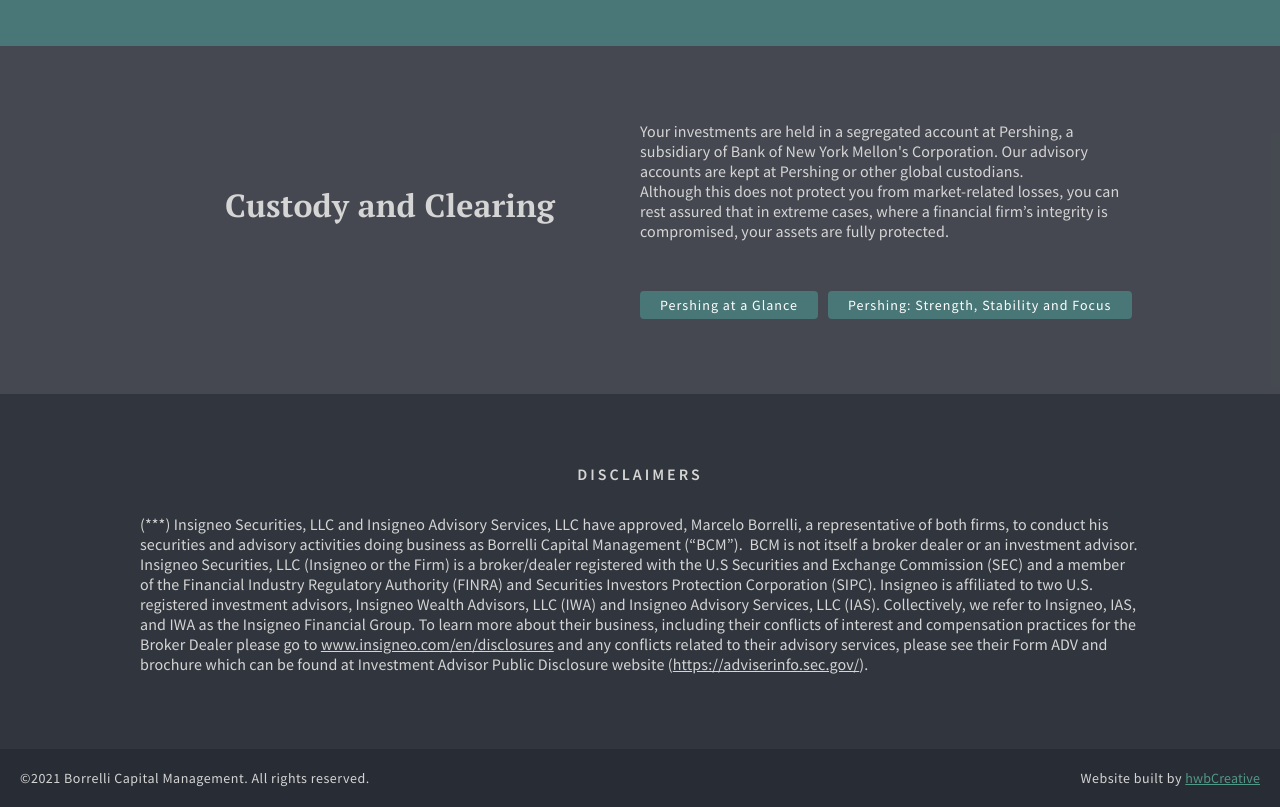
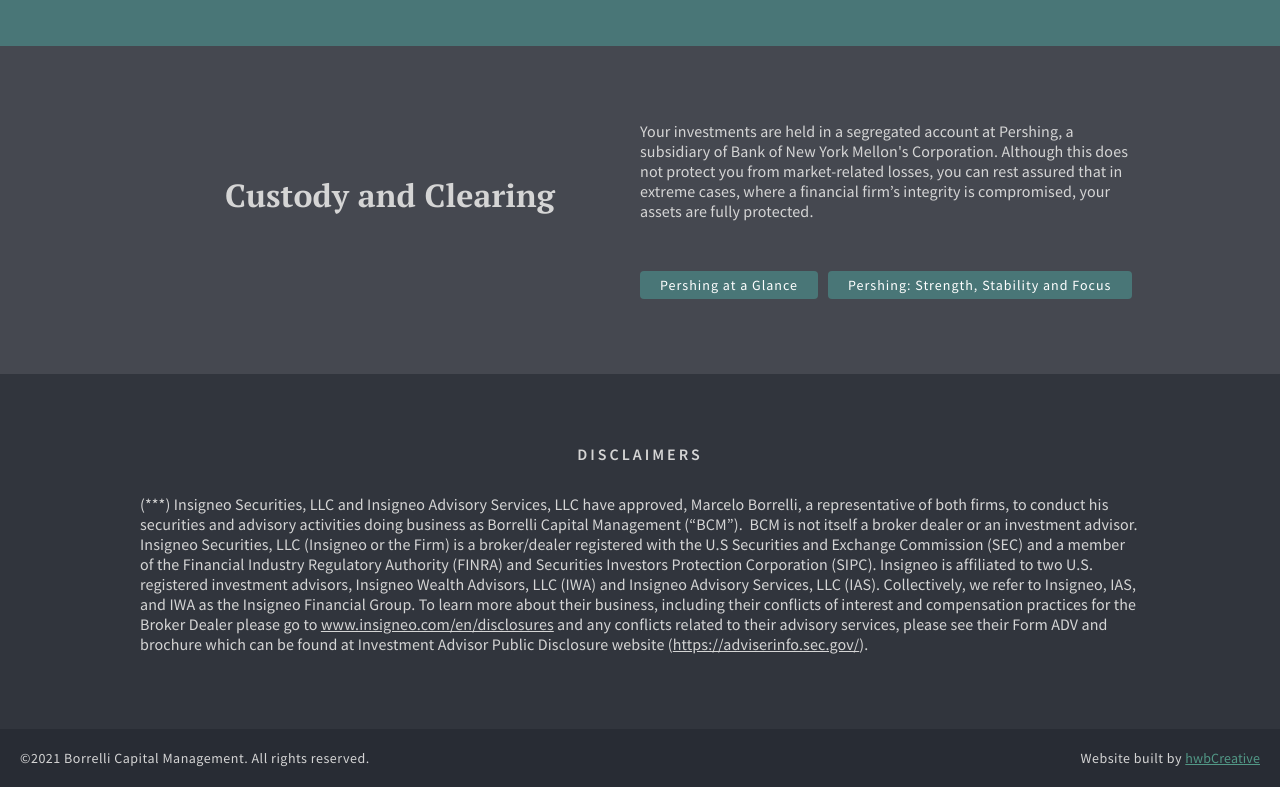
Before and after one commit to hborrelli1/borrellicapitalmgt, a React (Create React App) app: page / in a window 1280 px wide. Shown: the part 1900-2707 px from the top of the page. Built offline with nearby package versions, Linux system fonts and the light colour scheme.

Commit message:
Modify sentence.

```diff
--- a/src/components/CustodyClearing/CustodyClearing.js
+++ b/src/components/CustodyClearing/CustodyClearing.js
@@ -6,9 +6,7 @@
           <h2 className="section-title">Custody and Clearing</h2>
         </div>
         <div className="info">
-          <p>Your investments are held in a segregated account at Pershing, a subsidiary of Bank of New York Mellon's Corporation. Our advisory accounts are kept at Pershing or other global custodians.
-          <br/>
-          Although this does not protect you from market-related losses, you can rest assured that in extreme cases, where a financial firm’s integrity is compromised, your assets are fully protected.</p>
+          <p>Your investments are held in a segregated account at Pershing, a subsidiary of Bank of New York Mellon's Corporation. Although this does not protect you from market-related losses, you can rest assured that in extreme cases, where a financial firm’s integrity is compromised, your assets are fully protected.</p>
           <a href="https://www.pershing.com/_global-assets/pdf/pershing-at-a-glance.pdf" target="_blank">Pershing at a Glance</a>
           <a href="https://www.pershing.com/_global-assets/pdf/understanding-the-protection-of-client-assets.pdf" target="_blank">Pershing: Strength, Stability and Focus</a>
         </div>
```
